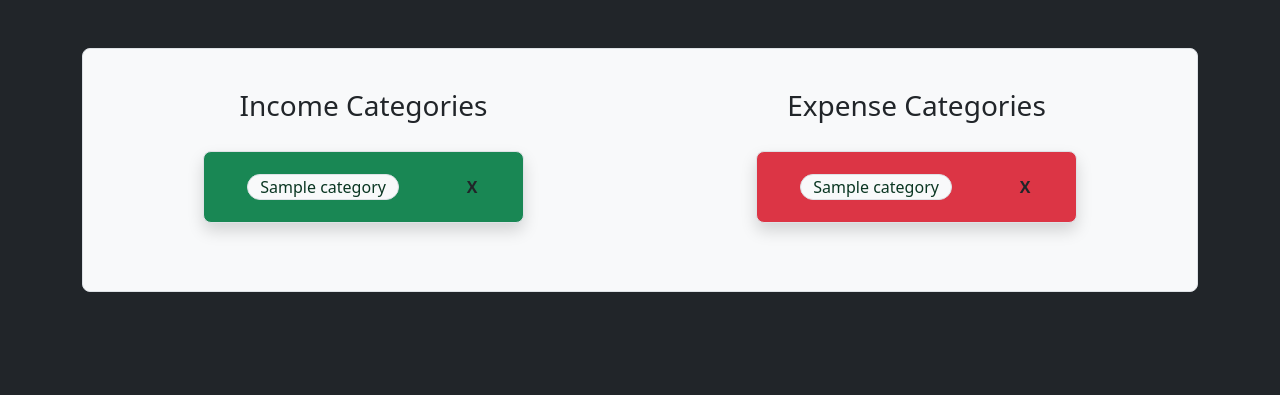
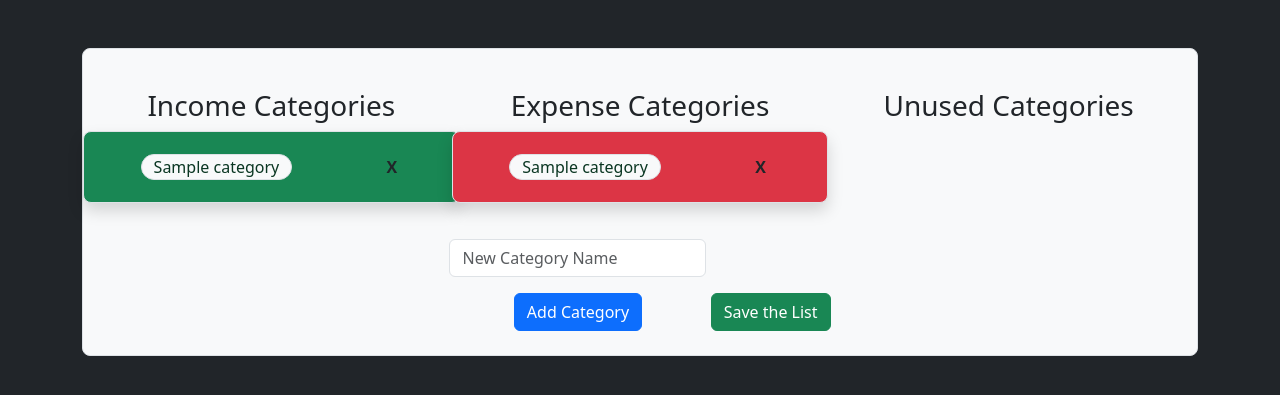
Before and after one commit to iliya9989/budget_planner, a PHP site: page /categories in a window 1280 px wide. Shown: the part 88-483 px from the top of the page. Run offline with PHP 8.4, Linux system fonts and the light colour scheme; tables that the repository leaves empty hold one stand-in row (values such as "Sample post").

Commit message:
categories page, creating new categories, deleting categories

```diff
--- a/categories/index.php
+++ b/categories/index.php
@@ -7,6 +7,7 @@ $categories = $selectCategoriesQuery->fetchAll(PDO::FETCH_ASSOC);
 
 $incomeCategories = [];
 $expenseCategories = [];
+$unusedCategories = [];
 
 if ($selectCategoriesQuery->rowCount() > 0) {
     $category_id = 0;
@@ -23,20 +24,25 @@ if ($selectCategoriesQuery->rowCount() > 0) {
 
         // Check if the category is an income category
         $checkIncomeCategoryQuery->execute();
-        if ($checkIncomeCategoryQuery->fetch()) {
-            array_push($incomeCategories, ['category_id' => $category['category_id'], 'category_name' => $category['category_name']]);
-        }
+        $isIncomeCategory = $checkIncomeCategoryQuery->fetch();
 
         // Check if the category is an expense category
         $checkExpenseCategoryQuery->execute();
-        if ($checkExpenseCategoryQuery->fetch()) {
-            array_push($expenseCategories,['category_id' => $category['category_id'], 'category_name' => $category['category_name']]);
+        $isExpenseCategory = $checkExpenseCategoryQuery->fetch();
+
+        if ($isIncomeCategory && $isExpenseCategory) {
+            array_push($incomeCategories, ['category_id' => $category['category_id'], 'category_name' => $category['category_name']]);
+            array_push($expenseCategories, ['category_id' => $category['category_id'], 'category_name' => $category['category_name']]);
+        } elseif ($isIncomeCategory) {
+            array_push($incomeCategories, ['category_id' => $category['category_id'], 'category_name' => $category['category_name']]);
+        } elseif ($isExpenseCategory) {
+            array_push($expenseCategories, ['category_id' => $category['category_id'], 'category_name' => $category['category_name']]);
+        } else {
+            array_push($unusedCategories, ['category_id' => $category['category_id'], 'category_name' => $category['category_name']]);
         }
     }
 }
-
 ?>
-
 
 <!DOCTYPE html>
 <html lang="en">
@@ -45,10 +51,10 @@ if ($selectCategoriesQuery->rowCount() > 0) {
     <title>Categories</title>
     <link rel="icon" href="../favicon.png" />
     <link
-        href="https://cdn.jsdelivr.net/npm/bootstrap@5.3.3/dist/css/bootstrap.min.css"
-        rel="stylesheet"
-        integrity="sha384-QWTKZyjpPEjISv5WaRU9OFeRpok6YctnYmDr5pNlyT2bRjXh0JMhjY6hW+ALEwIH"
-        crossorigin="anonymous"
+            href="https://cdn.jsdelivr.net/npm/bootstrap@5.3.3/dist/css/bootstrap.min.css"
+            rel="stylesheet"
+            integrity="sha384-QWTKZyjpPEjISv5WaRU9OFeRpok6YctnYmDr5pNlyT2bRjXh0JMhjY6hW+ALEwIH"
+            crossorigin="anonymous"
     />
 </head>
 <body class="bg-dark min-vh-100">
@@ -68,46 +74,53 @@ if ($selectCategoriesQuery->rowCount() > 0) {
         <div class="bg-light border rounded-3 p-3">
             <div class="row">
                 <!-- Income categories -->
-                <div id="incomeItemsContainer" class="col-6 mx-auto my-3 p-2">
+                <div id="incomeItemsContainer" class="col-4 mx-auto my-3 p-2">
                     <h3 class="text-center">Income Categories</h3>
-                    <?php
-
-                    foreach ($incomeCategories as $incomeCategory) { ?>
-
-                        <div class="col-7 mx-auto my-3 p-2">
-                            <div class="row bg-success border rounded-3 p-3 my-1 shadow text-light justify-content-around">
-                                <p class="col-auto my-auto bg-light border rounded-5 text-success-emphasis text-center text-break"><?= $incomeCategory['category_name'] ?></p>
-                                <button class="deleteButtonIncome btn col-1"
-                                        style="justify-self: end; font-weight: bold;">X
-                                </button>
-                            </div>
+                    <?php foreach ($incomeCategories as $incomeCategory) { ?>
+                        <div class="row bg-success border rounded-3 p-3 my-1 shadow text-light justify-content-around" data-id="<?= $incomeCategory['category_id'] ?>">
+                            <p class="col-auto my-auto bg-light border rounded-5 text-success-emphasis text-center text-break"><?= $incomeCategory['category_name'] ?></p>
+                            <button class="deleteButton btn col-1" style="justify-self: end; font-weight: bold;">X</button>
                         </div>
-
-                   <?php }
-
-                    ?>
+                    <?php } ?>
                 </div>
                 <!-- Expense categories -->
-                <div id="incomeItemsContainer" class="col-6 mx-auto my-3 p-2">
+                <div id="expenseItemsContainer" class="col-4 mx-auto my-3 p-2">
                     <h3 class="text-center">Expense Categories</h3>
-                    <div class="col-7 mx-auto my-3 p-2">
-                        <div class="row bg-danger border rounded-3 p-3 my-1 shadow text-light justify-content-around">
-                            <p class="col-auto my-auto bg-light border rounded-5 text-success-emphasis text-center text-break"><?= $incomeCategory['category_name'] ?></p>
-                            <button class="deleteButtonIncome btn col-1"
-                                    style="justify-self: end; font-weight: bold;">X
-                            </button>
+                    <?php foreach ($expenseCategories as $expenseCategory) { ?>
+                        <div class="row bg-danger border rounded-3 p-3 my-1 shadow text-light justify-content-around" data-id="<?= $expenseCategory['category_id'] ?>">
+                            <p class="col-auto my-auto bg-light border rounded-5 text-success-emphasis text-center text-break"><?= $expenseCategory['category_name'] ?></p>
+                            <button class="deleteButton btn col-1" style="justify-self: end; font-weight: bold;">X</button>
                         </div>
-                    </div>
-
+                    <?php } ?>
+                </div>
+                <!-- Unused categories -->
+                <div id="unusedItemsContainer" class="col-4 mx-auto my-3 p-2">
+                    <h3 class="text-center">Unused Categories</h3>
+                    <?php foreach ($unusedCategories as $unusedCategory) { ?>
+                        <div class="row bg-warning border rounded-3 p-3 my-1 shadow text-dark justify-content-around" data-id="<?= $unusedCategory['category_id'] ?>">
+                            <p class="col-auto my-auto bg-light border rounded-5 text-warning-emphasis text-center text-break"><?= $unusedCategory['category_name'] ?></p>
+                            <button class="deleteButton btn col-1" style="justify-self: end; font-weight: bold;">X</button>
+                        </div>
+                    <?php } ?>
+                </div>
+            </div>
+            <div class="row">
+                <div class="col-12 text-center">
+                    <form class="d-inline-block">
+                        <input type="text" id="newCategoryName" class="form-control my-2" placeholder="New Category Name" required>
+                        <button id="addCategoryButton" class="btn btn-primary my-2">Add Category</button>
+                    </form>
+                    <button id="saveCategoriesButton" class="btn btn-success my-2">Save the List</button>
                 </div>
             </div>
         </div>
     </div>
 </main>
+<script src="script.js"></script>
 <script
-    src="https://cdn.jsdelivr.net/npm/bootstrap@5.3.3/dist/js/bootstrap.bundle.min.js"
-    integrity="sha384-YvpcrYf0tY3lHB60NNkmXc5s9fDVZLESaAA55NDzOxhy9GkcIdslK1eN7N6jIeHz"
-    crossorigin="anonymous"
+        src="https://cdn.jsdelivr.net/npm/bootstrap@5.3.3/dist/js/bootstrap.bundle.min.js"
+        integrity="sha384-YvpcrYf0tY3lHB60NNkmXc5s9fDVZLESaAA55NDzOxhy9GkcIdslK1eN7N6jIeHz"
+        crossorigin="anonymous"
 ></script>
 </body>
 </html>
--- a/categories/script.js
+++ b/categories/script.js
@@ -0,0 +1,114 @@
+document.addEventListener("DOMContentLoaded", () => {
+    const incomeItemsContainer = document.getElementById("incomeItemsContainer");
+    const expenseItemsContainer = document.getElementById("expenseItemsContainer");
+    const unusedItemsContainer = document.getElementById("unusedItemsContainer");
+    const addCategoryButton = document.getElementById("addCategoryButton");
+    const saveCategoriesButton = document.getElementById("saveCategoriesButton");
+    const newCategoryName = document.getElementById("newCategoryName");
+
+    // Track items marked for deletion
+    const itemsMarkedForDeletion = new Set();
+
+    const addCategory = (name, container, color) => {
+        const item = document.createElement("div");
+        item.classList.add("row", `bg-${color}`, "border", "rounded-3", "p-3", "my-1", "shadow", "text-light", "justify-content-around");
+        item.setAttribute("data-id", "new");
+
+        const itemName = document.createElement("p");
+        itemName.innerText = name;
+        itemName.classList.add("col-auto", "my-auto", "bg-light", "border", "rounded-5", `text-${color}-emphasis`, "text-center", "text-break");
+
+        const itemDeleteButton = document.createElement("button");
+        itemDeleteButton.classList.add("deleteButton", "btn", "col-1");
+        itemDeleteButton.style.justifySelf = "end";
+        itemDeleteButton.style.fontWeight = "bold";
+        itemDeleteButton.innerText = "X";
+        itemDeleteButton.addEventListener("click", () => {
+            item.remove();
+            // If the item is not new, add it to the deletion set
+            if (item.getAttribute("data-id") !== "new") {
+                itemsMarkedForDeletion.add(item.getAttribute("data-id"));
+            }
+        });
+
+        item.appendChild(itemName);
+        item.appendChild(itemDeleteButton);
+        container.appendChild(item);
+    };
+
+    const setupDeleteButtons = () => {
+        document.querySelectorAll(".deleteButton").forEach(button => {
+            button.addEventListener("click", (event) => {
+                const item = event.target.closest(".row");
+                const categoryId = item.getAttribute("data-id");
+                if (categoryId !== "new") {
+                    itemsMarkedForDeletion.add(categoryId);
+                }
+                item.remove();
+            });
+        });
+    };
+
+    addCategoryButton.addEventListener("click", (event) => {
+        event.preventDefault();
+        if (newCategoryName.value.trim() !== "") {
+            console.log("Adding new category: " + newCategoryName.value.trim());
+            addCategory(newCategoryName.value.trim(), unusedItemsContainer, "warning");
+            newCategoryName.value = "";
+        }
+    });
+
+    saveCategoriesButton.addEventListener("click", () => {
+        const categoriesToSave = [];
+        const categoriesToDelete = Array.from(itemsMarkedForDeletion);
+        const newCategories = [];
+
+        [incomeItemsContainer, expenseItemsContainer, unusedItemsContainer].forEach(container => {
+            container.querySelectorAll(".row").forEach(item => {
+                const categoryId = item.getAttribute("data-id");
+                const categoryName = item.querySelector("p").innerText;
+
+                if (categoryId === "new") {
+                    console.log("New category detected: " + categoryName);
+                    newCategories.push({ name: categoryName });
+                } else if (!itemsMarkedForDeletion.has(categoryId)) {
+                    categoriesToSave.push({ id: categoryId, name: categoryName });
+                }
+            });
+        });
+
+        const requestData = {
+            categoriesToSave,
+            categoriesToDelete,
+            newCategories
+        };
+
+        console.log("Sending data:", requestData);
+
+        fetch("../database/updateCategories.php", {
+            method: "POST",
+            headers: { "Content-Type": "application/json" },
+            body: JSON.stringify(requestData)
+        })
+            .then(response => response.text())  // Change to text to handle non-JSON responses
+            .then(text => {
+                try {
+                    const responseData = JSON.parse(text);
+                    console.log("Response data:", responseData);
+                    if (responseData.status === "success") {
+                        window.location.reload();
+                    } else {
+                        alert("Failed to save categories. Please try again.");
+                    }
+                } catch (e) {
+                    console.error("Failed to parse response:", text);
+                    alert("Failed to save categories. Please try again.");
+                }
+            })
+            .catch(error => {
+                console.error("Error:", error);
+            });
+    });
+
+    setupDeleteButtons();
+});
--- /dev/null
+++ b/incomes_and_expenses/index.php
@@ -0,0 +1,2 @@
+<?php
+require '../database/db.php';
```
Also changed, not shown: database/updateCategories.php (added, +88 -0 lines), incomes_and_expenses/script.js (added).
